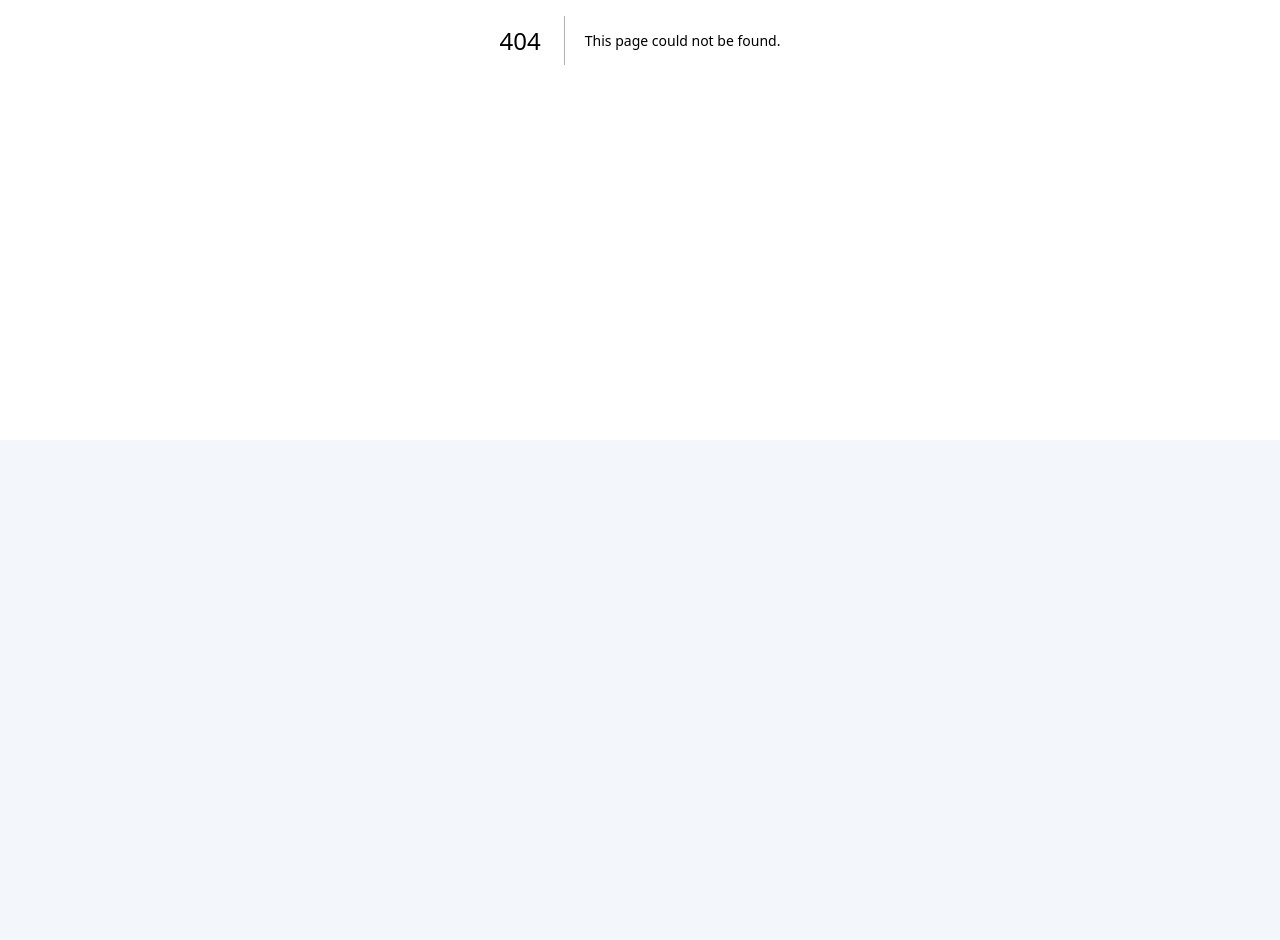
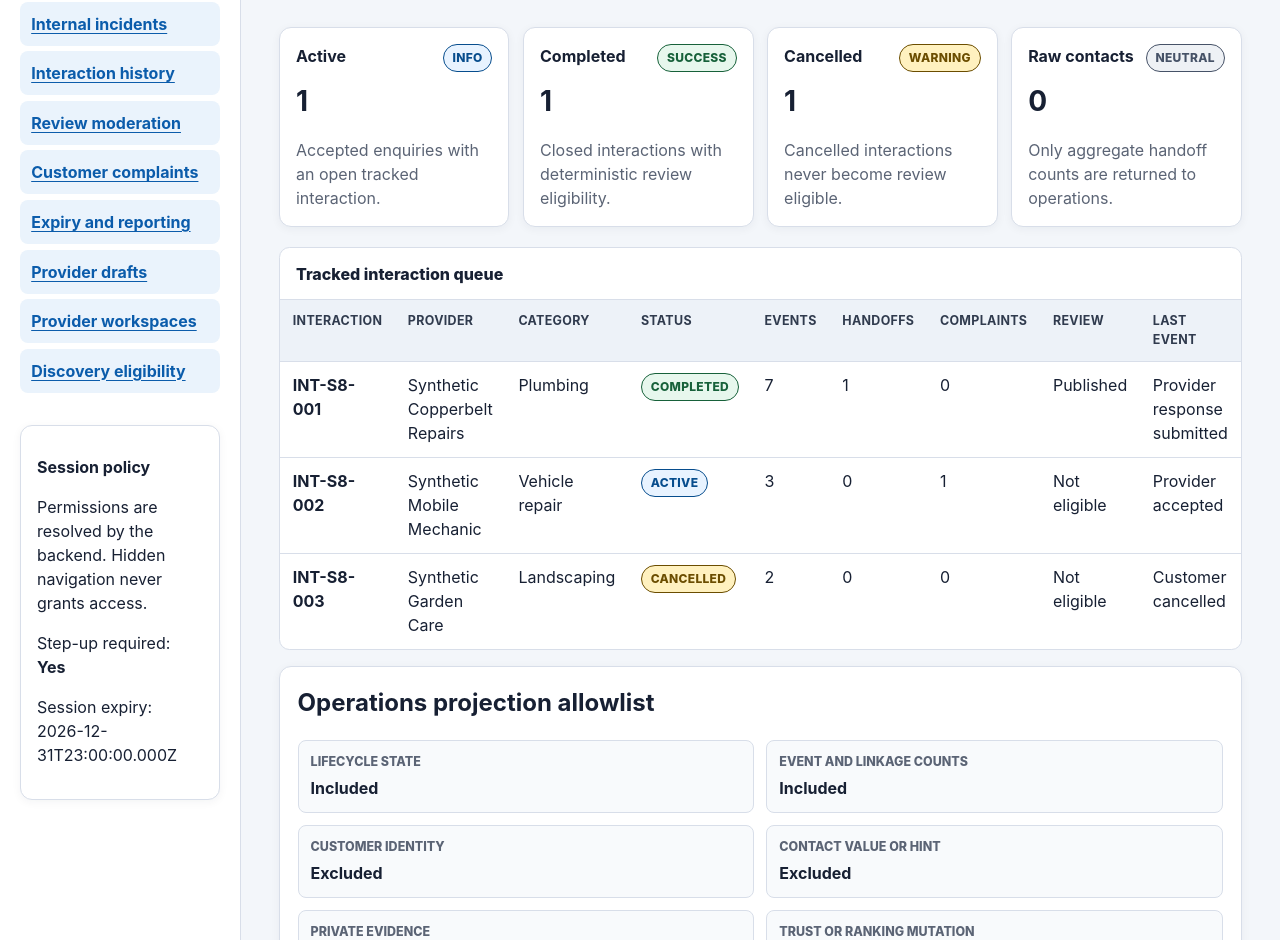
Before and after one commit to kudzimusar/direkt, a Next.js app in the folder admin/direkt-operations-portal/: page /operations/interactions in a window 1280 px wide. Before the commit this address had no page. Shown: the part 360-1300 px from the top of the page. Before the commit the page ends 800 px from the top, so only its background shows below. Built offline with nearby package versions, Linux system fonts and the light colour scheme.

Commit message:
feat(portal): add interaction history workspace

```diff
--- /dev/null
+++ b/admin/direkt-operations-portal/src/app/operations/interactions/page.tsx
@@ -0,0 +1,188 @@
+import type { Metadata } from 'next';
+import {
+  DenseTableRegion,
+  MetricCard,
+  StatusPill,
+  WorkflowStateCard,
+  WorkspaceIntro,
+} from '@/components/operations-workspace';
+import { operationsEndpoints } from '@/lib/operations-api';
+
+export const metadata: Metadata = { title: 'Interaction history' };
+
+const interactions = [
+  {
+    id: 'INT-S8-001',
+    provider: 'Synthetic Copperbelt Repairs',
+    category: 'Plumbing',
+    status: 'Completed',
+    tone: 'success' as const,
+    events: 7,
+    handoffs: 1,
+    complaints: 0,
+    review: 'Published',
+    lastEvent: 'Provider response submitted',
+  },
+  {
+    id: 'INT-S8-002',
+    provider: 'Synthetic Mobile Mechanic',
+    category: 'Vehicle repair',
+    status: 'Active',
+    tone: 'info' as const,
+    events: 3,
+    handoffs: 0,
+    complaints: 1,
+    review: 'Not eligible',
+    lastEvent: 'Provider accepted',
+  },
+  {
+    id: 'INT-S8-003',
+    provider: 'Synthetic Garden Care',
+    category: 'Landscaping',
+    status: 'Cancelled',
+    tone: 'warning' as const,
+    events: 2,
+    handoffs: 0,
+    complaints: 0,
+    review: 'Not eligible',
+    lastEvent: 'Customer cancelled',
+  },
+] as const;
+
+export default function InteractionHistoryPage() {
+  return (
+    <section aria-labelledby="interaction-history-heading">
+      <WorkspaceIntro
+        eyebrow="Stage 8D · privacy-safe lifecycle"
+        title="Interaction history"
+        description="Read-only tracked enquiry summaries from the API. Customer identity, contact values, private evidence and moderation rationale are excluded from this workspace."
+        headingId="interaction-history-heading"
+      />
+
+      <div className="metric-grid" aria-label="Interaction summary">
+        <MetricCard
+          label="Active"
+          value="1"
+          note="Accepted enquiries with an open tracked interaction."
+          tone="info"
+        />
+        <MetricCard
+          label="Completed"
+          value="1"
+          note="Closed interactions with deterministic review eligibility."
+          tone="success"
+        />
+        <MetricCard
+          label="Cancelled"
+          value="1"
+          note="Cancelled interactions never become review eligible."
+          tone="warning"
+        />
+        <MetricCard
+          label="Raw contacts"
+          value="0"
+          note="Only aggregate handoff counts are returned to operations."
+          tone="neutral"
+        />
+      </div>
+
+      <DenseTableRegion label="Privacy-safe tracked interactions">
+        <table>
+          <caption>Tracked interaction queue</caption>
+          <thead>
+            <tr>
+              <th scope="col">Interaction</th>
+              <th scope="col">Provider</th>
+              <th scope="col">Category</th>
+              <th scope="col">Status</th>
+              <th scope="col">Events</th>
+              <th scope="col">Handoffs</th>
+              <th scope="col">Complaints</th>
+              <th scope="col">Review</th>
+              <th scope="col">Last event</th>
+            </tr>
+          </thead>
+          <tbody>
+            {interactions.map((interaction) => (
+              <tr key={interaction.id} data-queue-row tabIndex={0}>
+                <th scope="row">{interaction.id}</th>
+                <td>{interaction.provider}</td>
+                <td>{interaction.category}</td>
+                <td>
+                  <StatusPill tone={interaction.tone}>{interaction.status}</StatusPill>
+                </td>
+                <td>{interaction.events}</td>
+                <td>{interaction.handoffs}</td>
+                <td>{interaction.complaints}</td>
+                <td>{interaction.review}</td>
+                <td>{interaction.lastEvent}</td>
+              </tr>
+            ))}
+          </tbody>
+        </table>
+      </DenseTableRegion>
+
+      <section className="workspace-panel" aria-labelledby="interaction-projection-heading">
+        <h2 id="interaction-projection-heading">Operations projection allowlist</h2>
+        <dl className="definition-grid">
+          <div>
+            <dt>Lifecycle state</dt>
+            <dd>Included</dd>
+          </div>
+          <div>
+            <dt>Event and linkage counts</dt>
+            <dd>Included</dd>
+          </div>
+          <div>
+            <dt>Customer identity</dt>
+            <dd>Excluded</dd>
+          </div>
+          <div>
+            <dt>Contact value or hint</dt>
+            <dd>Excluded</dd>
+          </div>
+          <div>
+            <dt>Private evidence</dt>
+            <dd>Excluded</dd>
+          </div>
+          <div>
+            <dt>Trust or ranking mutation</dt>
+            <dd>Forbidden</dd>
+          </div>
+        </dl>
+      </section>
+
+      <div className="workflow-state-grid" aria-label="Interaction history states">
+        <WorkflowStateCard
+          state="loading"
+          title="Interactions loading"
+          description="The shell contains no customer identifier or contact placeholder."
+          tone="info"
+        />
+        <WorkflowStateCard
+          state="empty"
+          title="No tracked interactions"
+          description="An empty queue is valid and does not imply access to enquiries outside operations scope."
+          tone="neutral"
+        />
+        <WorkflowStateCard
+          state="access_denied"
+          title="Permission denied"
+          description="The API requires operations.interactions.read on an active global assignment."
+          tone="danger"
+        />
+        <WorkflowStateCard
+          state="consent_expired"
+          title="Handoff no longer current"
+          description="Operations still sees only an aggregate count; providers lose current handoff access."
+          tone="warning"
+        />
+      </div>
+
+      <p className="api-boundary-note">
+        API-only boundary: <code>{operationsEndpoints.interactions}</code>. No browser database client is
+        imported.
+      </p>
+    </section>
+  );
+}
```
